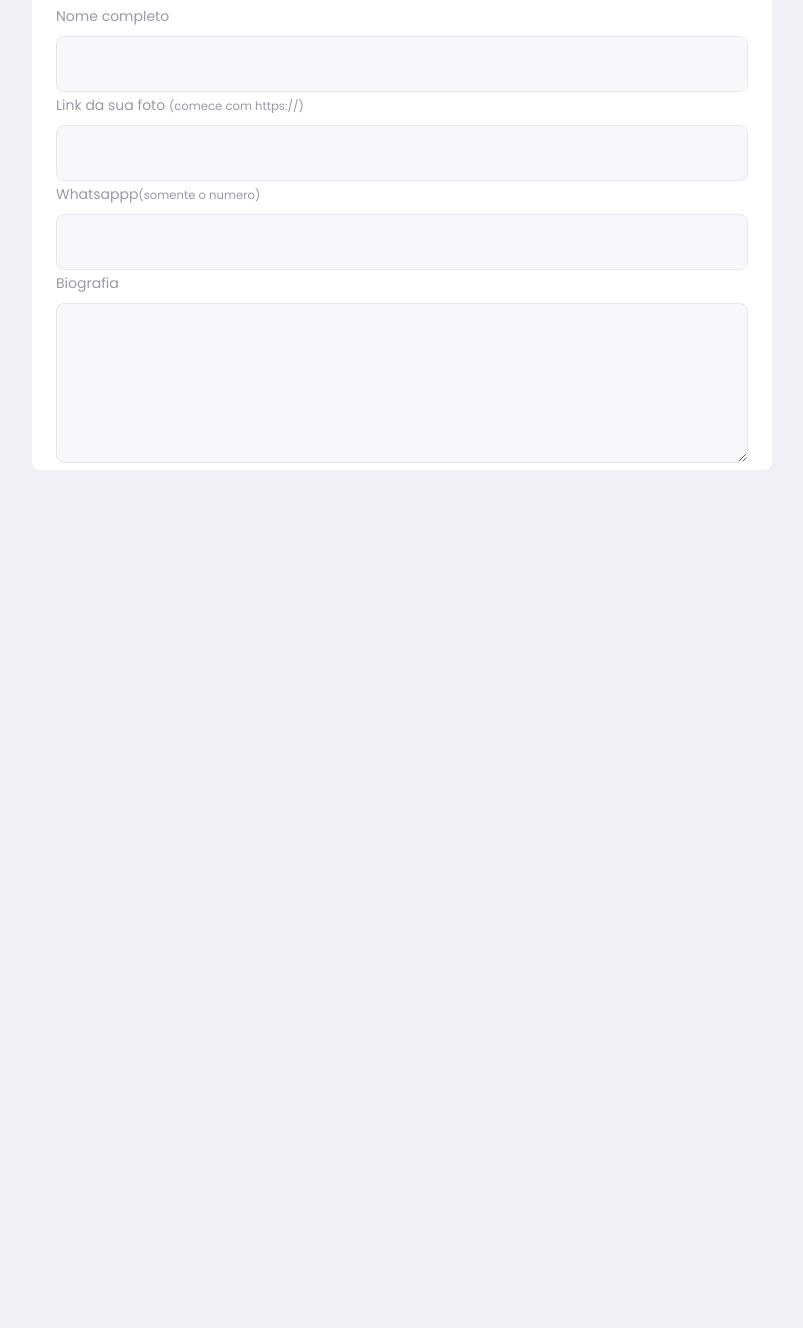
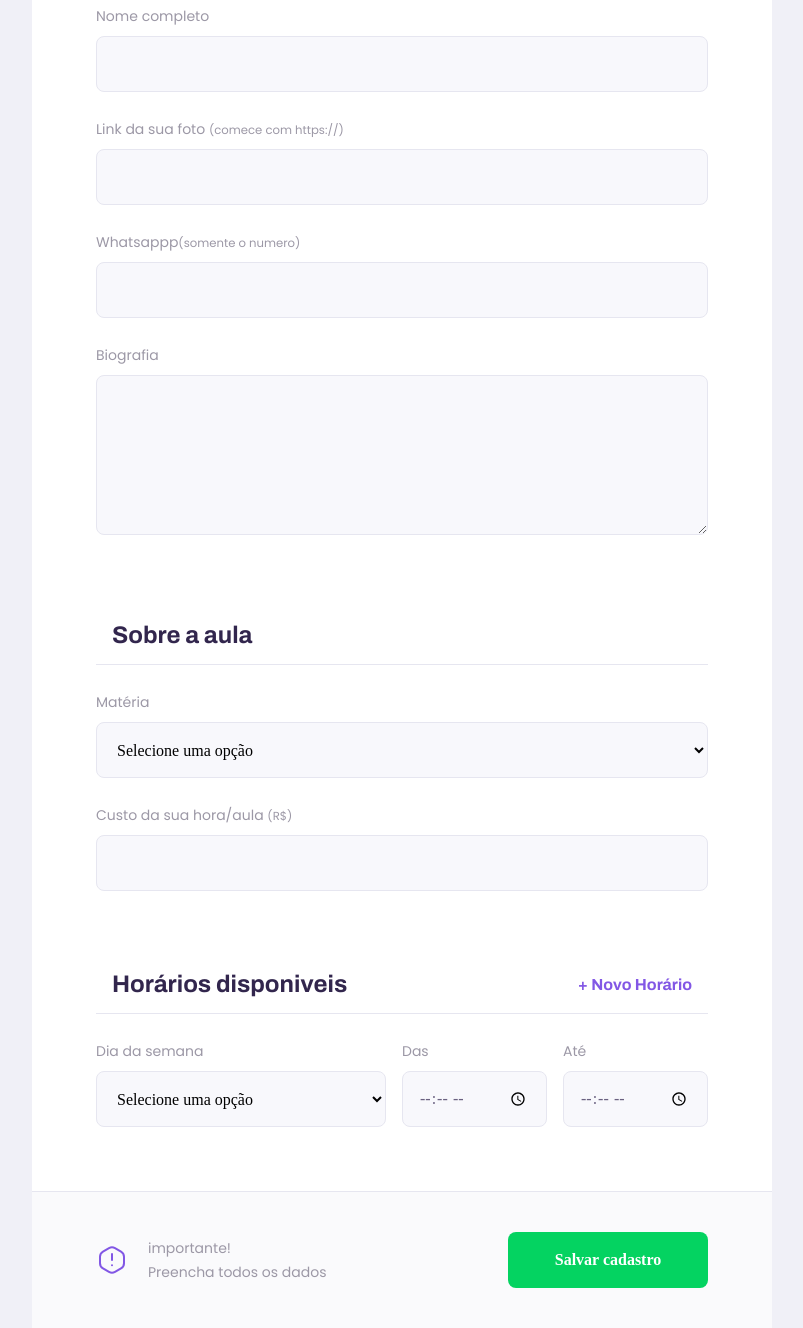
Before and after one commit to ViniciusMsq/NlW2_Discovery, a plain HTML site: page give-classes.html in a window 1280 px wide. Shown: the part 452-1780 px from the top of the page, without its empty margins (238-1041 px from the left). Before the commit the page ends 922 px from the top, so only its background shows below. Drawn offline with Linux system fonts and the light colour scheme.

Commit message:
Terceiro_Dia_Final
termino do terceiro dia, fim da give classes e começo do Js

```diff
--- a/give-classes.html
+++ b/give-classes.html
@@ -12,6 +12,8 @@
 
     <link href="https://fonts.googleapis.com/css2?family=Archivo:wght@400;700&amp;family=Poppins:wght@400;600&amp;display=swap" rel="stylesheet">
 
+
+    <script src="/scripts/addField.js" defer></script>
 </head>
 <body id="page-give-classes">
 
@@ -54,9 +56,75 @@
                         <textarea name="bio" id="bio" type="number" required></textarea>
                     </div>
                 </fieldset>
+                <fieldset>
+                    <legend>Sobre a aula</legend>
+                    <div class="select-block">
+                        <label for="subject">Matéria</label>
+                        <select name="subject" id="subject" required>
+                            <option value="">Selecione uma opção</option>
+                            <option value="1">Artes</option>
+                            <option value="2">Biologia</option>
+                            <option value="3">Ciências</option>
+                            <option value="4">Educação física</option>
+                            <option value="5">Física</option>
+                            <option value="6">Geografia</option>
+                            <option value="7">História</option>
+                            <option value="8">Matemática</option>
+                            <option value="9">Português</option>
+                            <option value="10">Química</option>
+                        </select>
+                    </div>
+                    <div class="input-block">
+                        <label for="cost"> Custo da sua hora/aula <small>(R$)</small></label>
+                        <input type="cost" id="cost" type="number" required>
+                    </div>
+                </fieldset>
+
+                <fieldset id="schedule-items">
+                    <legend>Horários disponiveis
+                        <button type="button" id="add-time">+ Novo Horário</button>
+                    </legend>
+
+                    <div class="schedule-item">
+
+                        <div class="select-block">
+                            <label for="weekday">Dia da semana</label>
+                            <select name="weekday[]" required>
+                                <option value="">Selecione uma opção</option>
+                                <option value="0">Domingo</option>
+                                <option value="1">Segunda-feira</option>
+                                <option value="2">Terça-feira</option>
+                                <option value="3">Quarta-feira</option>
+                                <option value="4">Quinta-feira</option>
+                                <option value="5">Sexta-feira</option>
+                                <option value="6">Sábado</option>
+                            </select>
+                        </div>
+
+                        <div class="input-block">
+                            <label for="time_from">Das</label>
+                            <input type="time" name="time_from[]" required>
+                        </div>
+                        <div class="input-block">
+                            <label for="time_to">Até</label>
+                            <input type="time" name="time_to[]" required>
+                        </div>
+                    </div>
+
+
+                </fieldset>
             </form>
+            <footer>
+                <p>
+                    <img src="/images/icons/warning.svg" alt="Aviso importante">
+                    importante! <br>
+                    Preencha todos os dados
+                </p>
+                <button type="submit" form="create-class">Salvar cadastro</button>
+            </footer>
         </main>
     </div>
 
+
 </body>
 </html>
--- /dev/null
+++ b/scripts/addField.js
@@ -0,0 +1,22 @@
+//procurar o botao
+document.querySelector("#add-time")
+//quando clicar
+.addEventListener('click', cloneField)
+
+//executar ação
+function cloneField(){
+    //duplicar os campos
+    const newFieldContainer = document.querySelector(".schedule-item").cloneNode(true)
+
+    //limpar campos
+    const fields = newFieldContainer.querySelectorAll('input')
+
+    //para cada campo, limpar
+    fields.forEach(function (field){
+        field.value = ""
+    })
+
+
+    //colocar na pagina
+    document.querySelector("#schedule-items").appendChild(newFieldContainer)
+}
--- a/styles/partials/page-give-classes.css
+++ b/styles/partials/page-give-classes.css
@@ -3,6 +3,9 @@
     height: 100vh;
 }
 
+#page-give-classes .page-reader .header-content{
+    margin-bottom: 6.4rem;
+}
 #page-give-classes main{
     background: var(--color-box-base);
     width: 100%;
@@ -33,8 +36,120 @@
     border-bottom: 1px solid var(--color-line-in-white);
 }
 
+#page-give-classes fieldset legend button{
+    background: none;
+    border: 0;
+
+    color: var(--color-primary);
+    font: 700 1.6rem Archivo;
+
+    cursor: pointer;
+
+    transition: 0.2s;
+}
+
+#page-give-classes fieldset legend button:hover{
+    color: var(--color-primary-dark);
+}
+
+#page-give-classes fieldset+fieldset{
+    margin-top: 6.4rem;
+}
+
+#page-give-classes .input-block+.input-block,
+#page-give-classes .input-block+.textarea-block,
+#page-give-classes .select-block+.input-block{
+    margin-top: 2.4rem;
+}
+
+#page-give-classes main footer{
+    padding: 4rem 2.4rem;
+
+    background: var(--color-box-footer);
+    border-top: 1px solid var(--color-line-in-white);
+    margin-top: 6.4rem;
+}
+
+#page-give-classes main footer p{
+    display: flex;
+    align-items: center;
+    justify-content: center;
+
+    font-size: 1.4rem;
+    line-height: 2.4rem;
+
+    color: var(--color-text-complement);
+}
+
+#page-give-classes main footer p img{
+    margin-right: 2rem;
+}
+
+#page-give-classes main footer button{
+    width: 100%;
+    height: 5.6rem;
+    background: var(--color-secondary);
+    color: var(--color-button-text);
+    border: 0;
+    border-radius: 0.8rem;
+    cursor: pointer;
+    font: 700 1.6rem Archive;
+
+    display: flex;
+    align-items: center;
+    justify-content: center;
+    text-decoration: none;
+
+    transition: 0.2s;
+    margin-top: 3.2rem;
+}
+
+#page-give-classes main footer button:hover{
+    background: var(--color-secondary-dark);
+}
+
+.schedule-item+.schedule-item{
+    margin-top: 3.2rem;
+    padding-top: 3.2rem;
+
+    border-top: 1px solid var(--color-line-in-white);
+}
+
 @media(min-width: 700px){
     #page-give-classes #container{
         max-width: 100vw;
     }
+
+    #page-give-classes .page-reader .header-content{
+        margin-bottom: 0;
+    }
+
+    #page-give-classes main fieldset{
+        padding: 0 64px;
+    }
+
+    .schedule-item{
+        display: grid;
+        grid-template-columns: 2fr 1fr 1fr;
+        column-gap: 1.6rem;
+    }
+
+    #page-give-classes #schedule-items .select-block+.input-block,
+    #page-give-classes #schedule-items .input-block+.input-block{
+        margin-top: 0;
+    }
+
+    #page-give-classes main footer{
+        padding: 40px 64px;
+
+        display: flex;
+        align-items: center;
+        justify-content: space-between;
+    }
+
+    #page-give-classes main footer button{
+        margin-top: 0;
+
+        width: 200px;
+    }
 }
```
